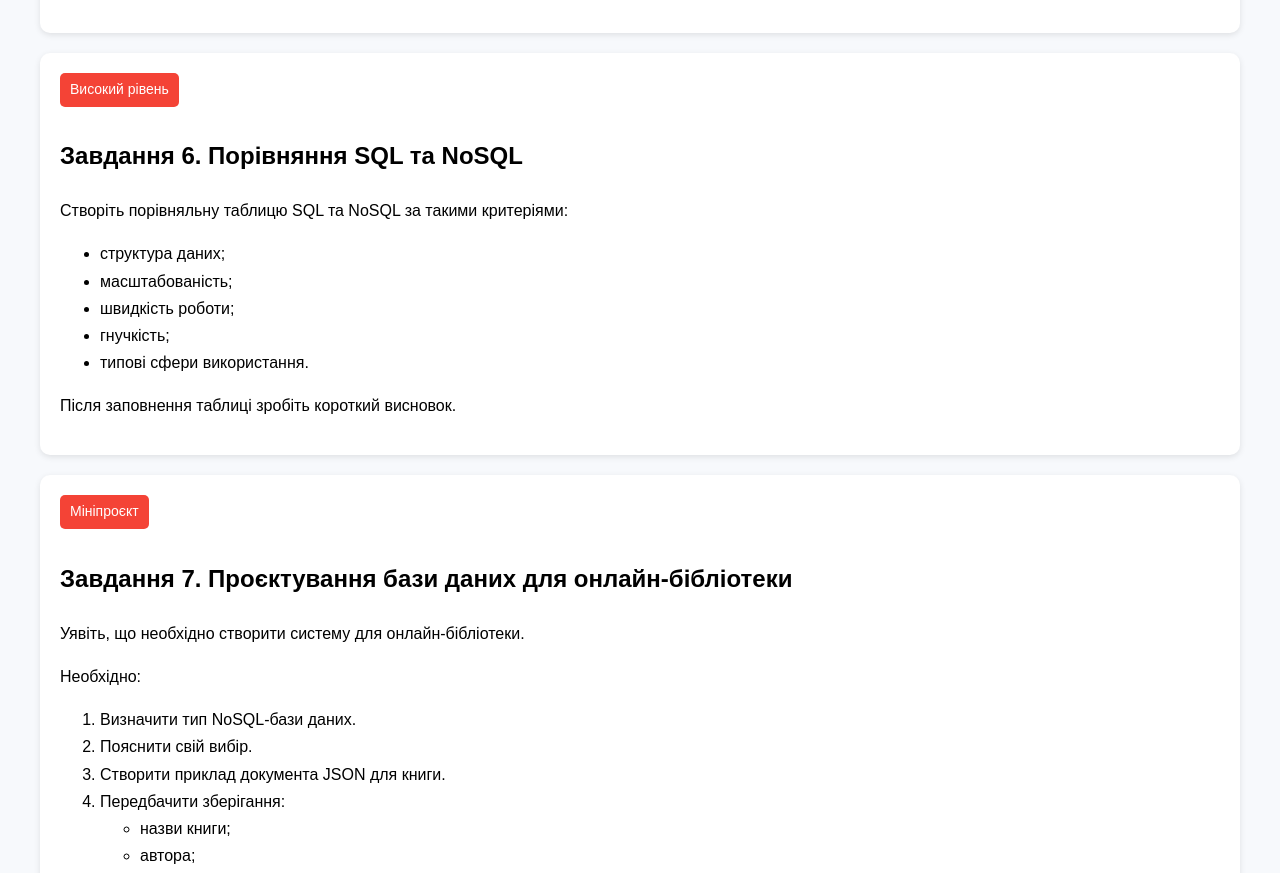
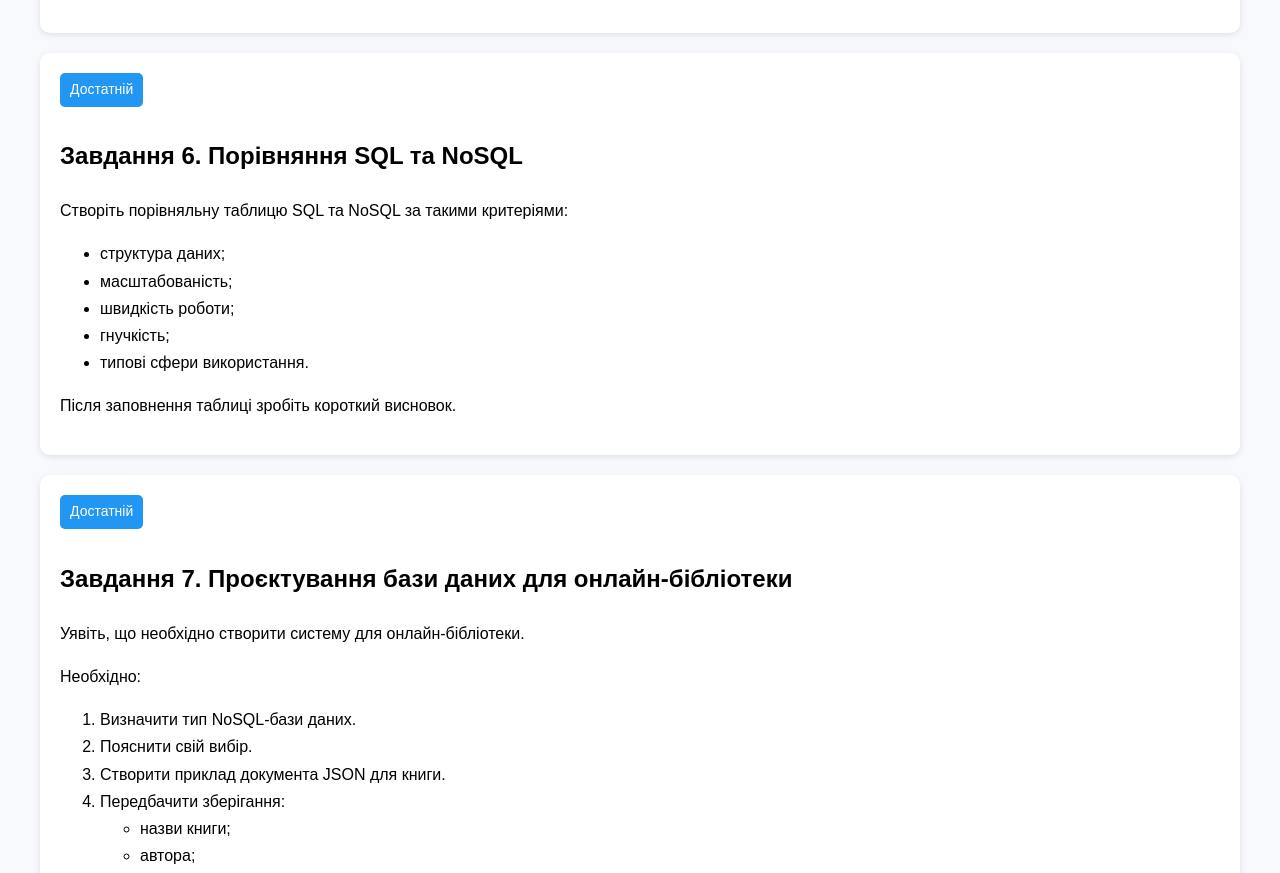
Before and after one commit to corvincor/AI-gen-lab-2, a plain HTML site: page practice/tasks.html in a window 1280 px wide. Shown: the part 2630-3503 px from the top of the page. Drawn offline with Linux system fonts and the light colour scheme.

Commit message:
Update tasks.html

```diff
--- a/practice/tasks.html
+++ b/practice/tasks.html
@@ -31,6 +31,10 @@
 
       .medium {
         background: #ff9800;
+      }
+
+      .sufficient {
+        background: #2196f3;
       }
 
       .hard {
@@ -219,7 +223,7 @@
       </section>
 
       <section class="task-card">
-        <span class="level hard">Високий рівень</span>
+        <span class="level sufficient">Достатній</span>
 
         <h2>Завдання 6. Порівняння SQL та NoSQL</h2>
 
@@ -237,7 +241,7 @@
       </section>
 
       <section class="task-card">
-        <span class="level hard">Мініпроєкт</span>
+        <span class="level sufficient">Достатній</span>
 
         <h2>Завдання 7. Проєктування бази даних для онлайн-бібліотеки</h2>
 
```
